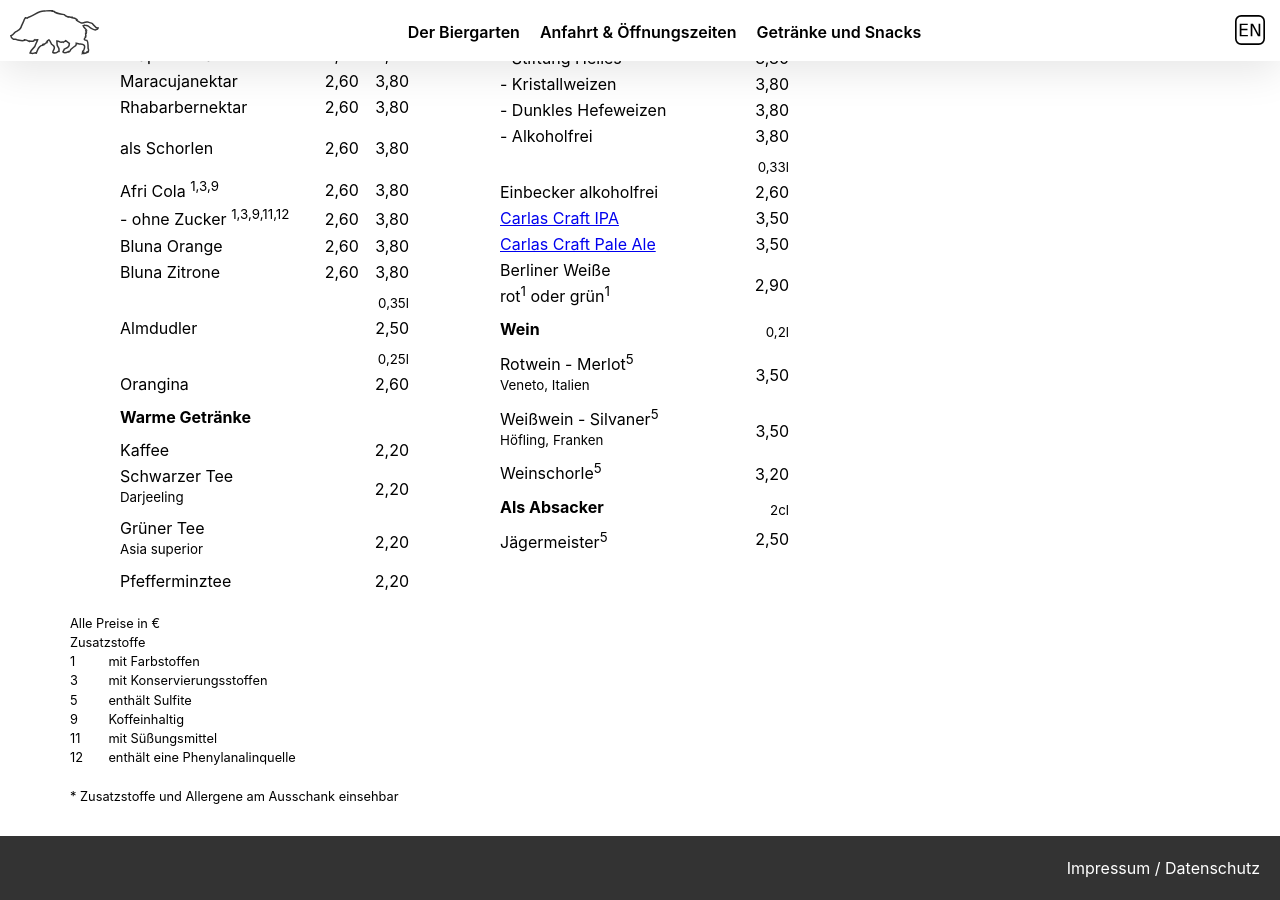
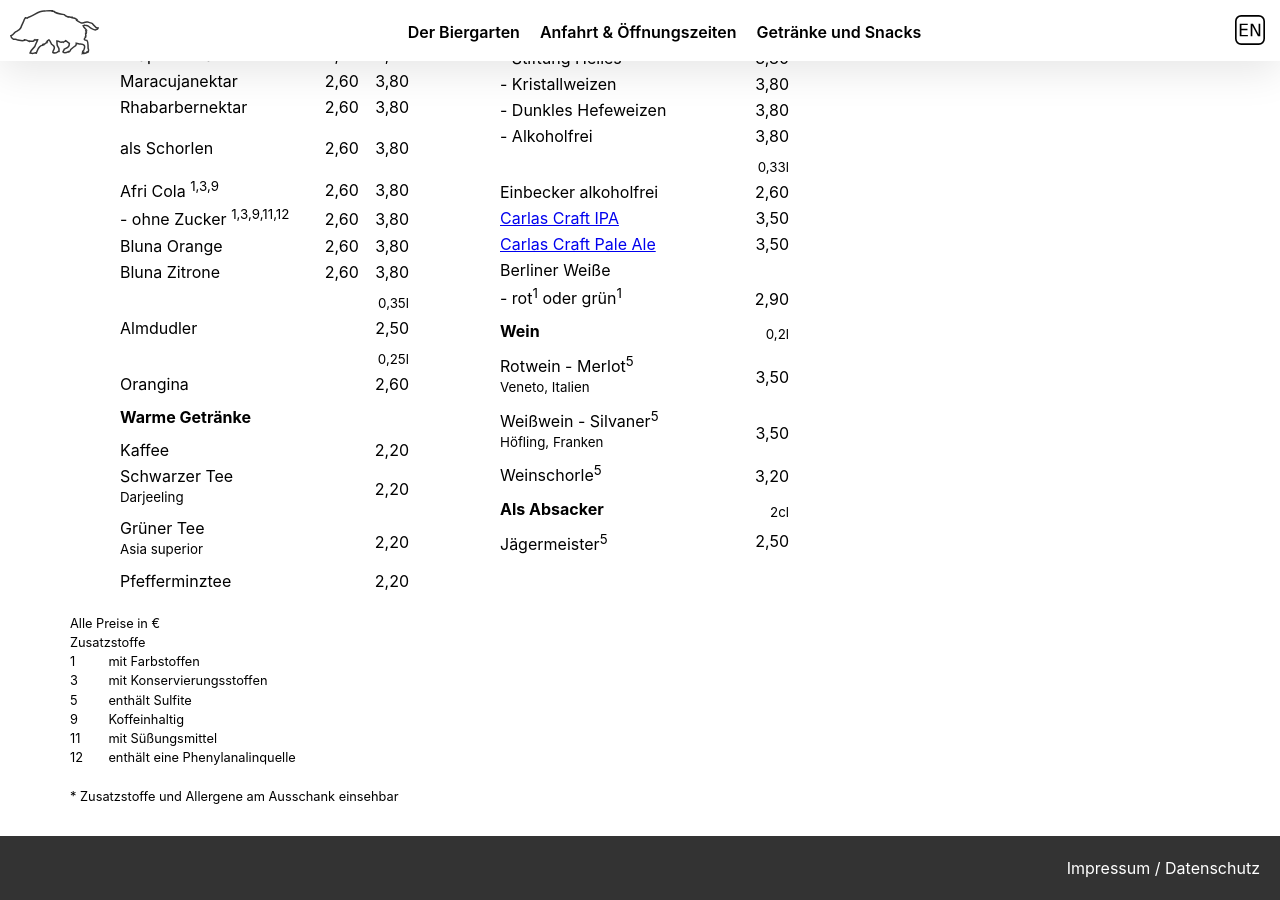
Before and after one commit to versable/kehr-website, a Jekyll site: the page built from index.html, in a window 1280 px wide and 900 px high, scrolled down 2140 px. Built offline with Jekyll 4.4.1, drawn with Linux system fonts in a browser that asks for light colours.

```diff
--- a/en/index.html
+++ b/en/index.html
@@ -289,7 +289,11 @@ excerpt: >
                 <td>3,50</td>
             </tr>
             <tr>
-                <td>Berliner Weiße<br>red<sup>1</sup> or green<sup>1</sup></td>
+                <td>Berliner Weiße</td>
+                <td></td>
+                <td></td>
+            </tr>
+                <td>- red<sup>1</sup> or green<sup>1</sup></td></td>
                 <td></td>
                 <td>2,90</td>
             </tr>
--- a/index.html
+++ b/index.html
@@ -285,7 +285,11 @@ layout: default
                 <td>3,50</td>
             </tr>
             <tr>
-                <td>Berliner Weiße<br>rot<sup>1</sup> oder grün<sup>1</sup></td>
+                <td>Berliner Weiße</td>
+                <td></td>
+                <td></td>
+            </tr>
+                <td>- rot<sup>1</sup> oder grün<sup>1</sup></td></td>
                 <td></td>
                 <td>2,90</td>
             </tr>
```
